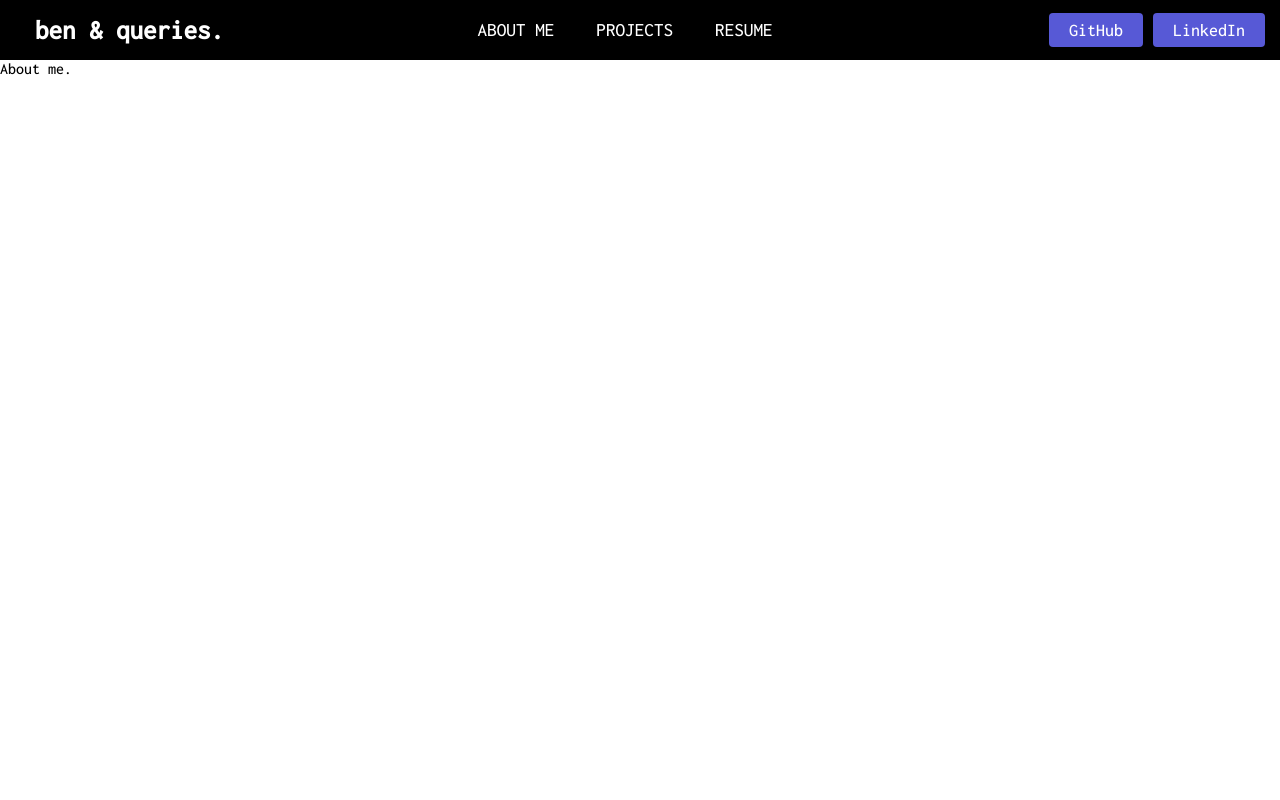
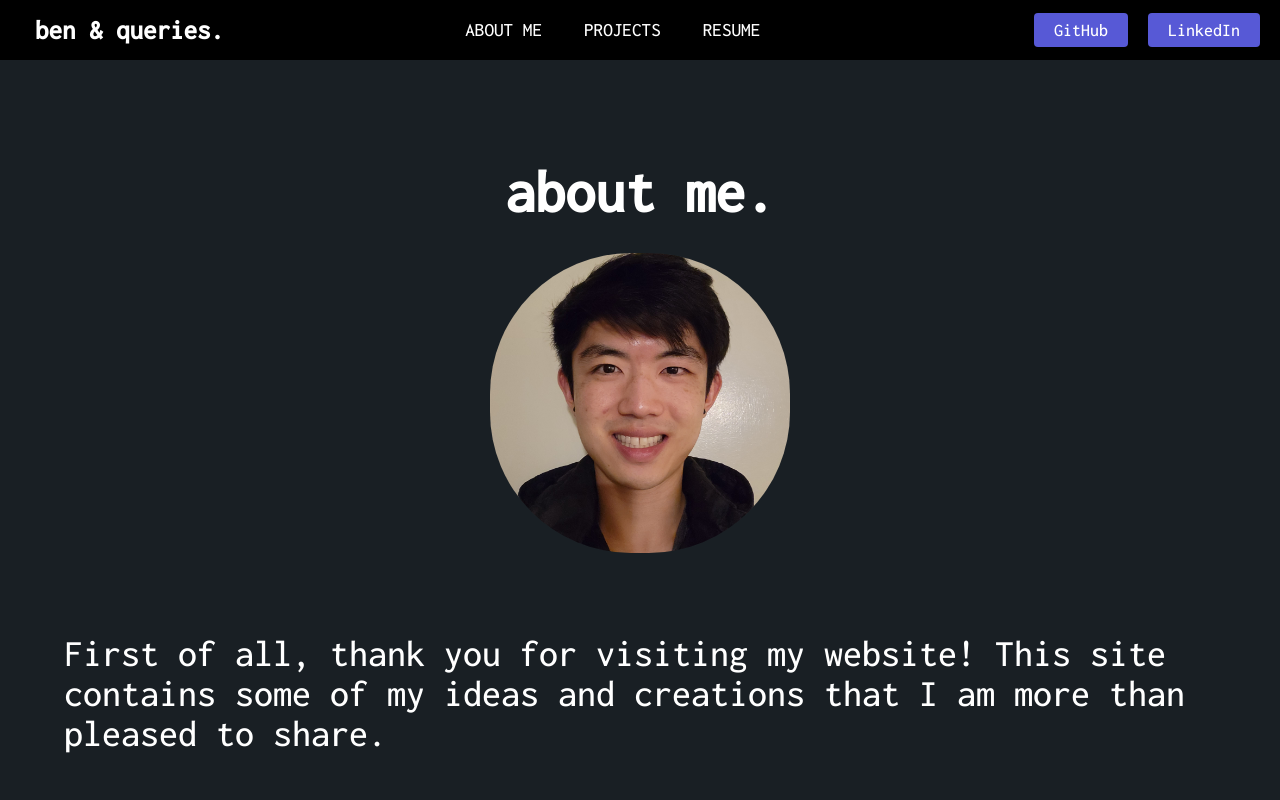
Before and after one commit to dbinlee3/BenAndQueries, a React (Create React App) app in the folder frontend/: page /about in a window 1280 px wide. Shown: the top 800 px of the page. Built offline with nearby package versions, Linux system fonts and the light colour scheme.

Commit message:
first draft

```diff
--- a/frontend/src/components/navbar/navbar.css
+++ b/frontend/src/components/navbar/navbar.css
@@ -63,6 +63,7 @@
 
 .navButtons {
     display: inline-block;
+    padding: 5px;
 }
 
 @media screen and (max-width: 960px) {
@@ -137,16 +138,10 @@
         color: #6568F4;
         transition: 250ms;
     }
-/*
-    Button {
-        display: none;
-    } */
-
 
     .navButtons {
         display: none;
     }
-
 }
 
 .gitLogo{
--- a/frontend/src/pages/about/About.js
+++ b/frontend/src/pages/about/About.js
@@ -1,10 +1,29 @@
 import React from 'react'
 import './about.css'
 
+import profilePic from '../../assets/profilephoto.jpeg'
+
 function About() {
     return (
-        <div>
-            About me.
+        <div className="aboutContainer">
+            <h1>about me.</h1>
+            <img className="profilePic" src={profilePic} alt="" />
+
+            <p>
+                First of all, thank you for visiting my website!
+                This site contains some of my ideas and creations that I am more than pleased to share.
+            </p>
+
+            <p>
+                Here's some info about me. I am a software developer who specializes in Front-end web development.
+                I've been coding for 4 years, and have recently started to learn web development using industry standards such as the MERN stack.
+            </p>
+
+            <p>
+                Currently, I am a full time student at UC San Diego, majoring in Cognitive Science with a specialization in Design {"&"} Interaction. I am also pursuing a Minor in Computer Science,
+                and in my spare time I enjoy learning new things related to coding, whether if it's building various sorts of web apps or picking up a new language.
+            </p>
+
         </div>
     )
 }
--- a/frontend/src/pages/about/about.css
+++ b/frontend/src/pages/about/about.css
@@ -0,0 +1,49 @@
+
+.aboutContainer {
+    background: rgb(25, 31, 36);
+    width: 100%;
+    height: 100%;
+    object-fit: cover;
+    z-index: -1;
+    /* position: absolute; add this after making a footer*/
+    display: flex;
+    flex-direction: column;
+    align-items: center;
+    object-fit: contain;
+    /* justify-content: center; */
+}
+
+.aboutContainer > h1 {
+    margin-top: 100px;
+    color: white;
+    font-size: 60px;
+}
+
+.profilePic {
+    margin-top: 30px;
+    border-radius: 47%;
+    width: 300px;
+    height: 300px;
+    object-fit: cover;
+    border: 5px;
+}
+
+.aboutContainer > p {
+    /* padding: 100px; */
+    margin-left: 5%;
+    margin-right: 5%;
+    margin-top: 80px;
+    color: white;
+    font-size: 38px;
+}
+
+@media screen and (max-width: 800px) {
+    .aboutContainer > p {
+        font-size: 23px;
+        margin-left: 8%;
+        margin-right: 8%;
+        /* padding: 45px; */
+        margin-top: 50px;
+    }
+
+}
```
Also changed, not shown: frontend/src/assets/profilephoto.jpeg (added).
